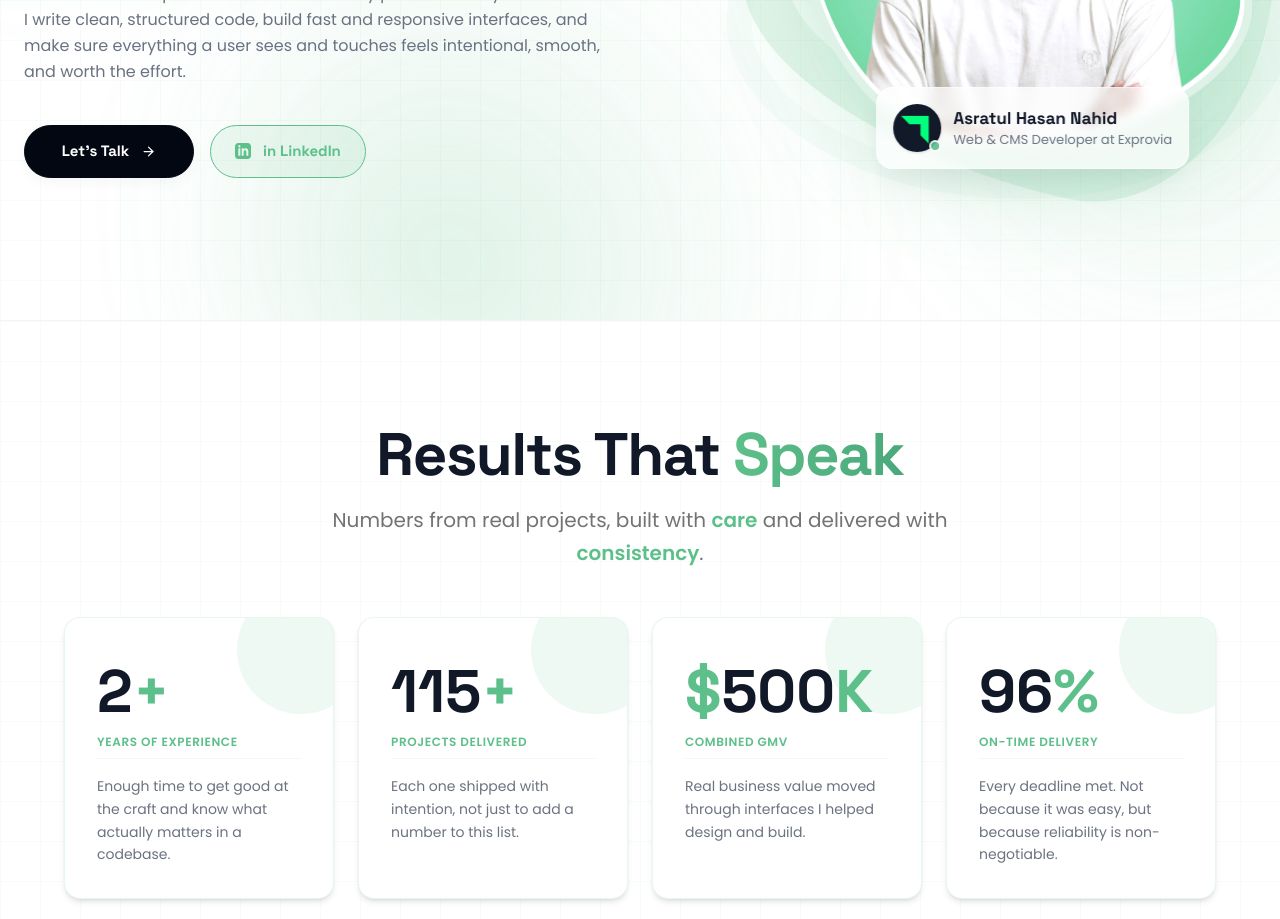
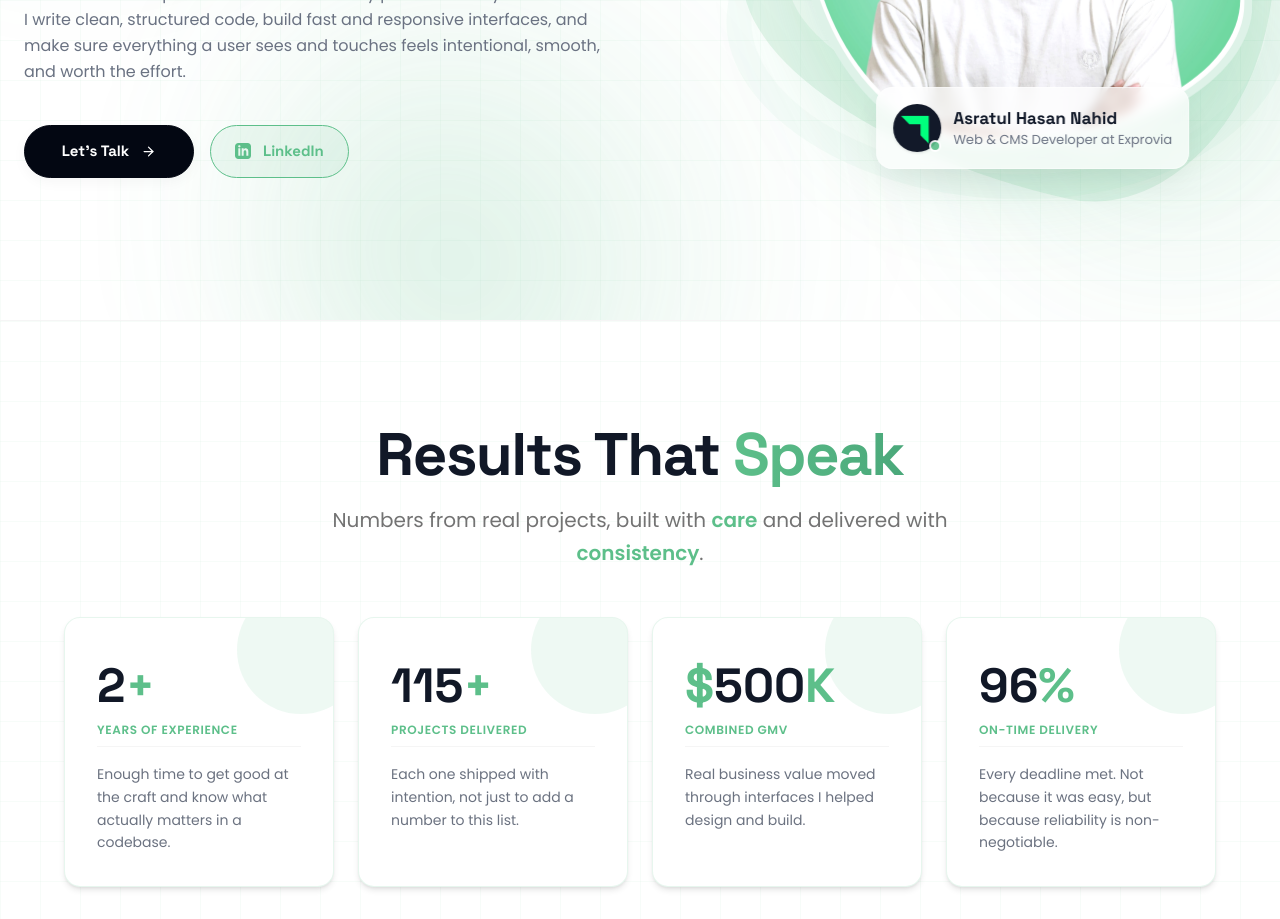
Before and after one commit to asratulhasannahid/asratul-hasan-nahid-frontend-react, a React (Vite) app: page / in a window 1280 px wide. Shown: the part 480-1399 px from the top of the page. Built offline with nearby package versions, Linux system fonts and the light colour scheme.

Commit message:
change linkedin connect button text

```diff
--- a/src/components/Home/Hero/Hero.jsx
+++ b/src/components/Home/Hero/Hero.jsx
@@ -126,7 +126,7 @@ export default function Hero() {
               >
                 <path d="M19 0h-14c-2.761 0-5 2.239-5 5v14c0 2.761 2.239 5 5 5h14c2.762 0 5-2.239 5-5v-14c0-2.761-2.238-5-5-5zm-11 19h-3v-11h3v11zm-1.5-12.268c-.966 0-1.75-.779-1.75-1.75s.784-1.75 1.75-1.75 1.75.779 1.75 1.75-.784 1.75-1.75 1.75zm13.5 12.268h-3v-5.604c0-3.368-4-3.113-4 0v5.604h-3v-11h3v1.765c1.396-2.586 7-2.777 7 2.476v6.759z" />
               </svg>
-              in LinkedIn
+              LinkedIn
             </a>
           </div>
         </div>
--- a/src/components/Home/Stats/Stats.jsx
+++ b/src/components/Home/Stats/Stats.jsx
@@ -195,7 +195,7 @@ export default function Stats() {
             />
 
             {/* Stat count */}
-            <div className="font-space font-bold text-5xl sm:text-6xl text-[#111827] mt-3 group-hover:text-[#5DBF8A] transition-colors duration-300 relative z-10">
+            <div className="font-space font-bold text-5xl sm:text-5xl text-[#111827] mt-3 group-hover:text-[#5DBF8A] transition-colors duration-300 relative z-10">
               {card.prefix && (
                 <span className="text-[#5DBF8A] group-hover:text-[#5DBF8A]/90 transition-colors duration-300">
                   {card.prefix}
```
